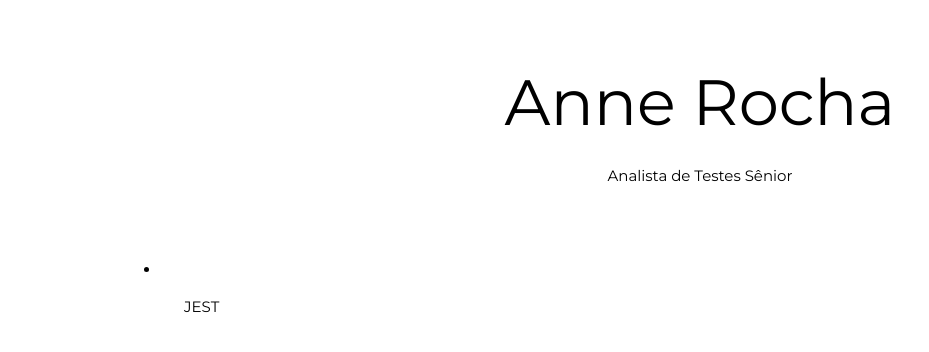
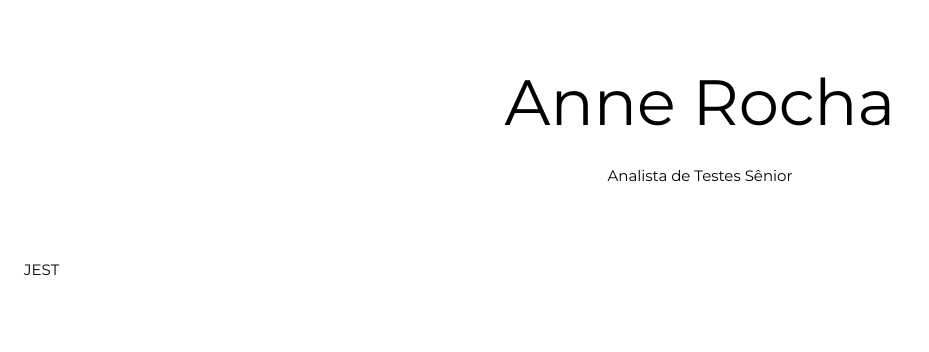
Before and after one commit to carolsprak/annerocha.github.io, a plain HTML site: page index.html in a window 1280 px wide. Shown: the whole page, without its empty margins (0-929 px from the left). Drawn offline with nearby package versions, Linux system fonts and the light colour scheme.

Commit message:
Update index.html

```diff
--- a/index.html
+++ b/index.html
@@ -26,11 +26,8 @@
 
     </div>
 
-     <div class="w3-padding-large" id="main">
-        <li>
-            <ul>JEST</ul>
-        </li>
-
+     <div class="w3-padding-large" >
+         <div>JEST</div>
     </div>
 
 </body>
```
